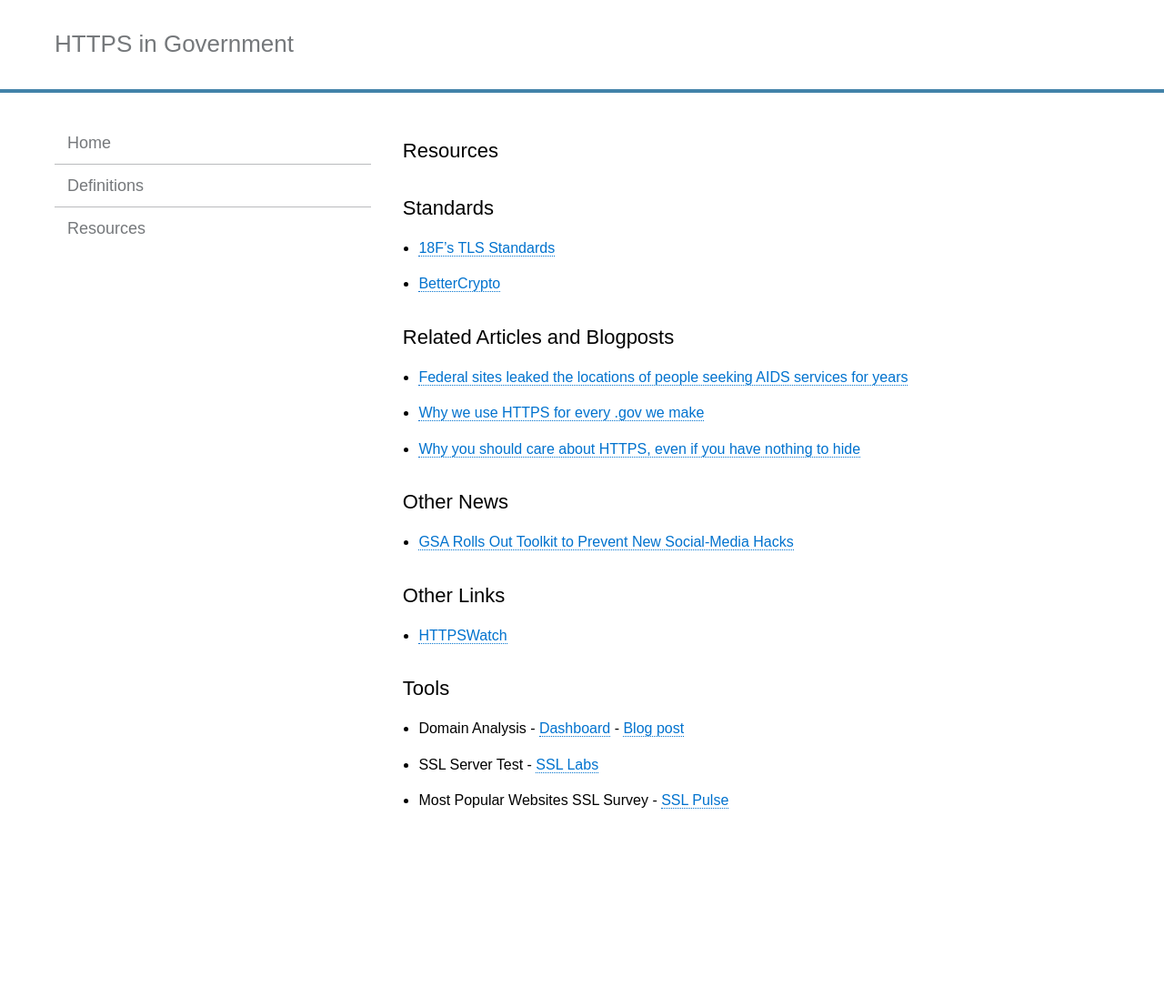
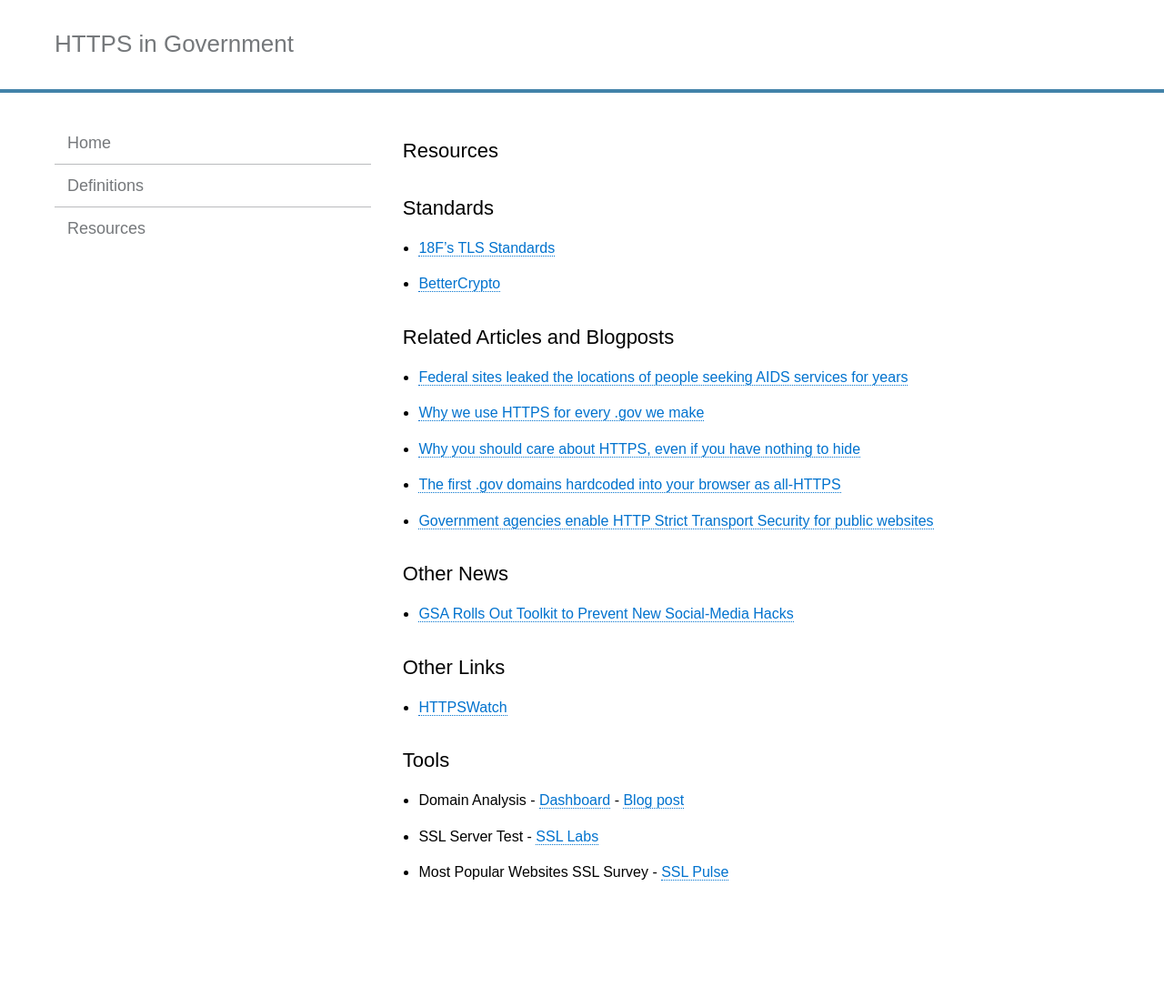
Before and after one commit to GSA/https, a Jekyll site: the page built from pages/resources.md, in a window 1280 px wide. Shown: the whole page at 91% size. Built offline with Jekyll 4.4.1, drawn with Linux system fonts in a browser that asks for light colours; Markdown is read by kramdown in place of the engine named in the settings; before the commit the page ends 1028 px from its top, so only the background shows below that.

Commit message:
adding 2 posts

```diff
--- a/pages/resources.md
+++ b/pages/resources.md
@@ -14,6 +14,8 @@ permalink: /resources/
 * [Federal sites leaked the locations of people seeking AIDS services for years](http://www.washingtonpost.com/blogs/the-switch/wp/2014/11/07/federal-sites-leaked-the-locations-of-people-seeking-aids-services-for-years/)
 * [Why we use HTTPS for every .gov we make](https://18f.gsa.gov/2014/11/13/why-we-use-https-in-every-gov-website-we-make/)
 * [Why you should care about HTTPS, even if you have nothing to hide](http://ben.balter.com/2015/01/06/https-all-the-things/)
+* [The first .gov domains hardcoded into your browser as all-HTTPS](https://18f.gsa.gov/2015/02/09/the-first-gov-domains-hardcoded-into-your-browser-as-all-https/)
+* [Government agencies enable HTTP Strict Transport Security for public websites](http://www.ftc.gov/news-events/blogs/techftc/2015/02/government-agencies-enable-http-strict-transport-security-public)
 
 ## Other News
 
```
